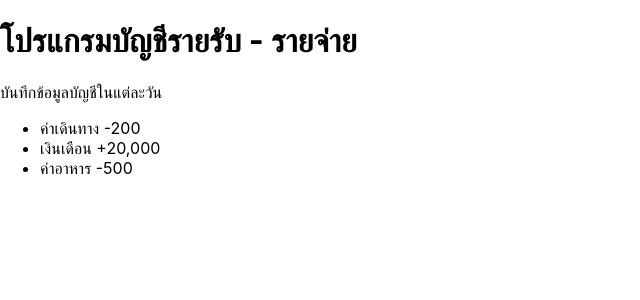
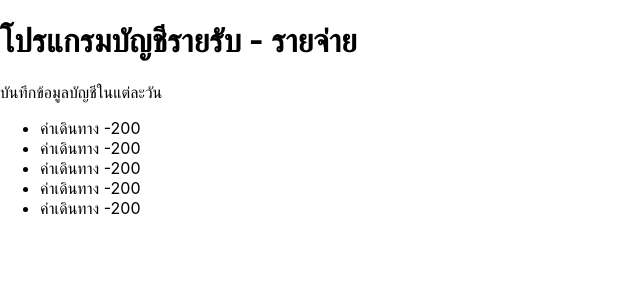
Before and after one commit to sarawuthjdp/demo-react, a React (Create React App) app: page / in a window 1280 px wide. Shown: the top 300 px of the page, without its empty margins (0-640 px from the left). Built offline with nearby package versions, Linux system fonts and the light colour scheme.

Commit message:
nested component2

```diff
--- a/src/App.js
+++ b/src/App.js
@@ -1,18 +1,6 @@
+import Transaction from './Component/Transaction'
 const Title = () => <h1>โปรแกรมบัญชีรายรับ - รายจ่าย</h1>;
 const Describtion = () => <p>บันทึกข้อมูลบัญชีในแต่ละวัน</p>;
-const Transaction = () => (
-  <ul>
-    <li>
-      ค่าเดินทาง <span>-200</span>
-    </li>
-    <li>
-      เงินเดือน <span>+20,000</span>
-    </li>
-    <li>
-      ค่าอาหาร <span>-500</span>
-    </li>
-  </ul>
-);
 
 function App() {
   return (
--- /dev/null
+++ b/src/Component/Item.js
@@ -0,0 +1,7 @@
+const Item = () => (
+    <li>
+      ค่าเดินทาง <span>-200</span>
+    </li>
+  );
+
+export default Item;
--- /dev/null
+++ b/src/Component/Transaction.js
@@ -0,0 +1,13 @@
+import Item from "./Item";
+
+const Transaction = () => (
+  <ul>
+    <Item></Item>
+    <Item></Item>
+    <Item></Item>
+    <Item></Item>
+    <Item></Item>
+  </ul>
+);
+
+export default Transaction;
```
